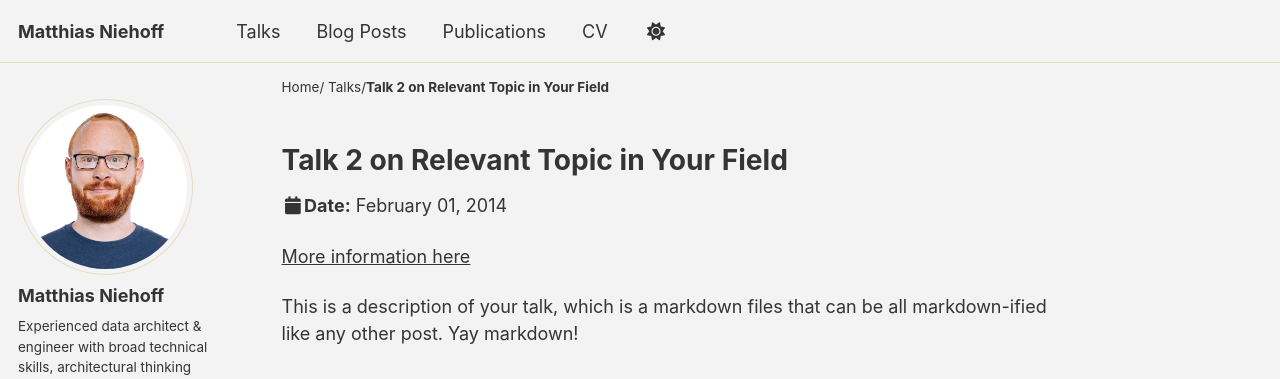
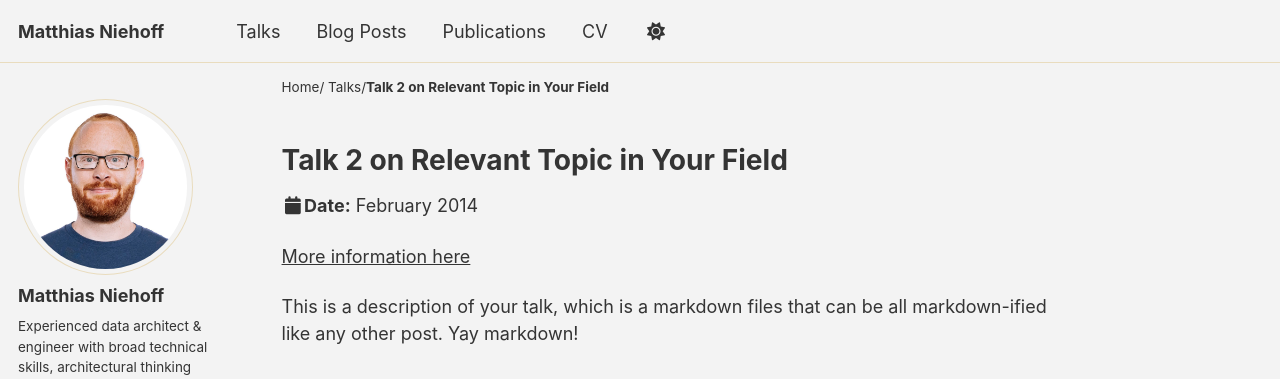
Before and after one commit to mniehoff/mniehoff.github.io, a Jekyll site: the page built from _talks/2014-02-01-talk-2.md, in a window 1280 px wide. Shown: the top 379 px of the page. Built offline with Jekyll 4.4.1, drawn with Linux system fonts in a browser that asks for light colours; a script bundle is joined from its source files by our own code; library files that are not in the unit come from our copies.

Commit message:
no day for talks, only month+year

```diff
--- a/_includes/archive-single-talk.html
+++ b/_includes/archive-single-talk.html
@@ -35,7 +35,7 @@
     {% if post.read_time %}
       <p class="page__meta"><i class="fa fa-clock" aria-hidden="true"></i> {% include read-time.html %}</p>
     {% endif %}
-    {% if post.date %}<p class="page__meta"><i class="fa fa-clock" aria-hidden="true"></i> {{ post.date | date: '%B %d, %Y' }}</p>{% endif %}
+    {% if post.date %}<p class="page__meta"><i class="fa fa-clock" aria-hidden="true"></i> {{ post.date | date: '%B %Y' }}</p>{% endif %}
     {% if post.venue %}<p class="archive__item-excerpt" itemprop="description">{{post.type}}, {{ post.venue }},  {{post.location}} {% endif %}
     {% if post.excerpt %}<p class="archive__item-excerpt" itemprop="description">{{ post.excerpt | markdownify }}</p>{% endif %}
   </article>
--- a/_layouts/talk.html
+++ b/_layouts/talk.html
@@ -31,9 +31,9 @@
             <p class="page__meta"><i class="fa fa-clock" aria-hidden="true"></i> {% include read-time.html %}</p>
           {% endif %}
         {% if page.modified %}
-          <p class="page__date"><strong><i class="fa fa-fw fa-calendar" aria-hidden="true"></i>Date:</strong> <time datetime="{{ page.modified | date: "%Y-%m-%d" }}">{{ page.modified | date: "%B %d, %Y" }}</time></p>
+          <p class="page__date"><strong><i class="fa fa-fw fa-calendar" aria-hidden="true"></i>Date:</strong> <time datetime="{{ page.modified | date: "%Y-%m-%d" }}">{{ page.modified | date: "%B %Y" }}</time></p>
         {% elsif page.date %}
-          <p class="page__date"><strong><i class="fa fa-fw fa-calendar" aria-hidden="true"></i>Date:</strong> <time datetime="{{ page.date | date_to_xmlschema }}">{{ page.date | date: "%B %d, %Y" }}</time></p>
+          <p class="page__date"><strong><i class="fa fa-fw fa-calendar" aria-hidden="true"></i>Date:</strong> <time datetime="{{ page.date | date_to_xmlschema }}">{{ page.date | date: "%B %Y" }}</time></p>
         {% endif %}
         {% if page.talk_type %}<p>{{page.talk_type}} at {{ page.venue }},  {{page.location}} {% endif %}
 
```
